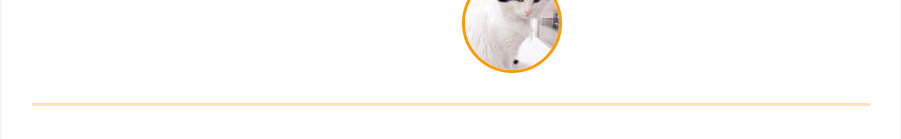
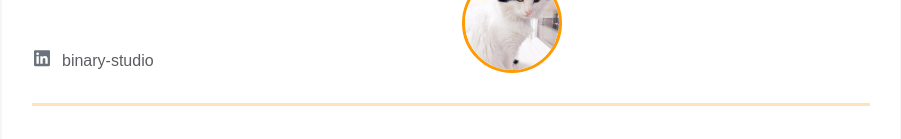
Before and after one commit to Zhykovskiy/homepage, a plain HTML site: page index.html in a window 1280 px wide. Shown: the part 229-368 px from the top of the page, without its empty margins (189-1090 px from the left). Drawn offline with Linux system fonts and the light colour scheme.

Commit message:
Added socials

```diff
--- a/index.html
+++ b/index.html
@@ -26,6 +26,16 @@
                   </div>
                   <span>Lviv, Ukraine</span>
                 </a>
+                <a href="https://ua.linkedin.com/company/binary-studio_241166" rel="author" class="contact-info__item">
+                  <div class="contact-info__item-icon-wrapper">
+                    <svg class="contact-info__item-icon" xmlns="http://www.w3.org/2000/svg" viewBox="0 0 448 512">
+                      <path
+                        d="M416 32H31.9C14.3 32 0 46.5 0 64.3v383.4C0 465.5 14.3 480 31.9 480H416c17.6 0 32-14.5 32-32.3V64.3c0-17.8-14.4-32.3-32-32.3zM135.4 416H69V202.2h66.5V416zm-33.2-243c-21.3 0-38.5-17.3-38.5-38.5S80.9 96 102.2 96c21.2 0 38.5 17.3 38.5 38.5 0 21.3-17.2 38.5-38.5 38.5zm282.1 243h-66.4V312c0-24.8-.5-56.7-34.5-56.7-34.6 0-39.9 27-39.9 54.9V416h-66.4V202.2h63.7v29.2h.9c8.9-16.8 30.6-34.5 62.9-34.5 67.2 0 79.7 44.3 79.7 101.9V416z">
+                      </path>
+                    </svg>
+                  </div>
+                  <span>binary-studio</span>
+                </a>
               </div>
 
               <div class="contact-info__block contact-info__block--center">
```
